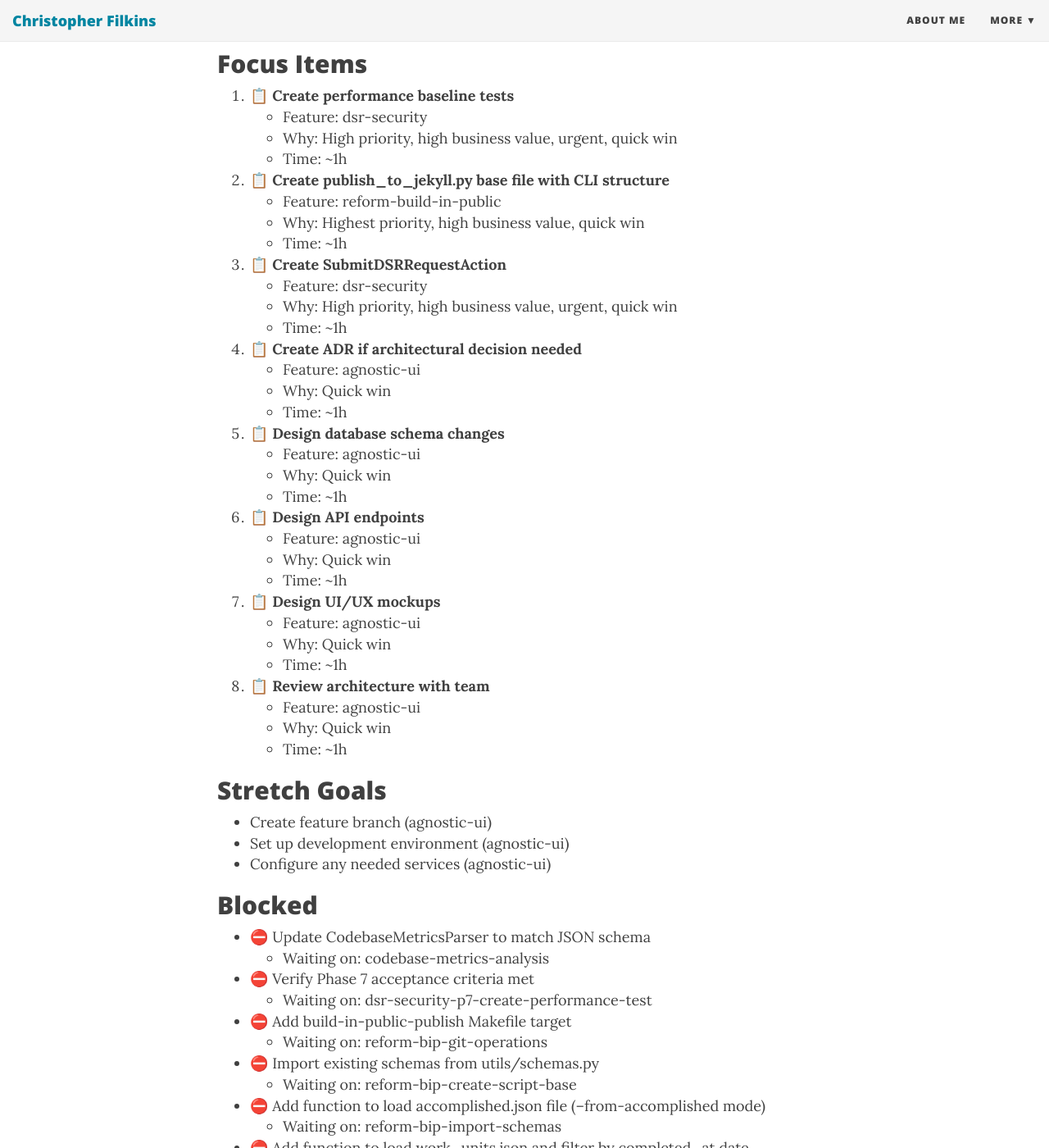
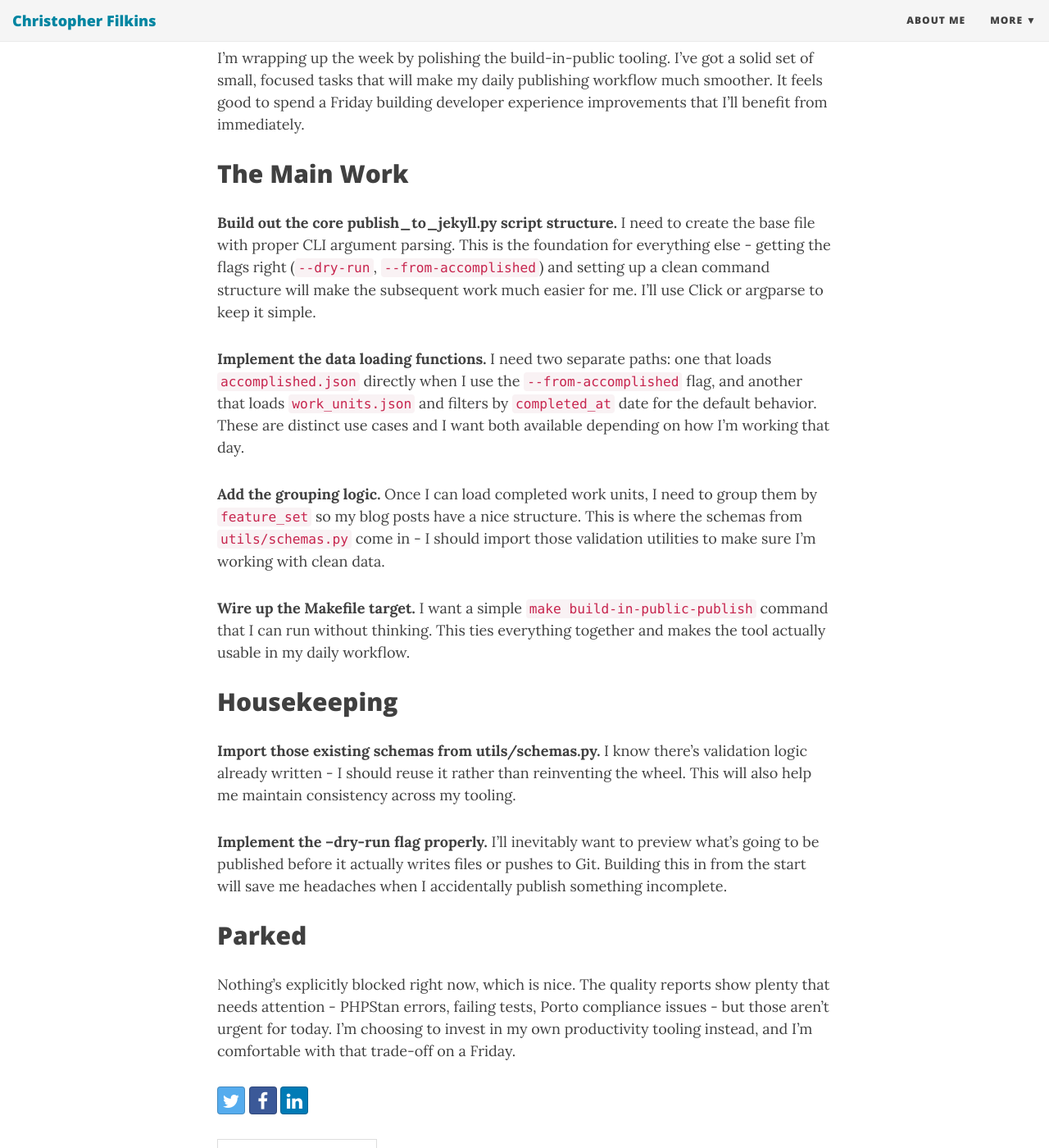
Before and after one commit to filchyboy/filchyboy.github.io, a Jekyll site: the page built from _posts/2025-12-05-todays-plan.md, in a window 1280 px wide and 1400 px high, scrolled down 315 px. Shown: the whole window at 82% size. Built offline with Jekyll 4.4.1, drawn with Linux system fonts in a browser that asks for light colours; nearby versions of some CDN libraries; some of the changed text lies outside the part shown.

Commit message:
Add daily plan: 2025-12-05

```diff
--- a/_posts/2025-12-05-todays-plan.md
+++ b/_posts/2025-12-05-todays-plan.md
@@ -4,177 +4,28 @@ title: "Daily Plan - 2025-12-05"
 date: 2025-12-05
 ---
 
-# Daily Plan - 2025-12-05
+# Daily Plan - Friday, December 05, 2025
 
-**Generated:** 2025-12-05 15:11 UTC
-**Total Time:** 11 hours
+## Today's Theme
 
-## Focus Items
+I'm wrapping up the week by polishing the build-in-public tooling. I've got a solid set of small, focused tasks that will make my daily publishing workflow much smoother. It feels good to spend a Friday building developer experience improvements that I'll benefit from immediately.
 
-1. 📋 **Create performance baseline tests**
-   - Feature: dsr-security
-   - Why: High priority, high business value, urgent, quick win
-   - Time: ~1h
+## The Main Work
 
-2. 📋 **Create publish_to_jekyll.py base file with CLI structure**
-   - Feature: reform-build-in-public
-   - Why: Highest priority, high business value, quick win
-   - Time: ~1h
+**Build out the core publish_to_jekyll.py script structure.** I need to create the base file with proper CLI argument parsing. This is the foundation for everything else - getting the flags right (`--dry-run`, `--from-accomplished`) and setting up a clean command structure will make the subsequent work much easier for me. I'll use Click or argparse to keep it simple.
 
-3. 📋 **Create SubmitDSRRequestAction**
-   - Feature: dsr-security
-   - Why: High priority, high business value, urgent, quick win
-   - Time: ~1h
+**Implement the data loading functions.** I need two separate paths: one that loads `accomplished.json` directly when I use the `--from-accomplished` flag, and another that loads `work_units.json` and filters by `completed_at` date for the default behavior. These are distinct use cases and I want both available depending on how I'm working that day.
 
-4. 📋 **Create ADR if architectural decision needed**
-   - Feature: agnostic-ui
-   - Why: Quick win
-   - Time: ~1h
+**Add the grouping logic.** Once I can load completed work units, I need to group them by `feature_set` so my blog posts have a nice structure. This is where the schemas from `utils/schemas.py` come in - I should import those validation utilities to make sure I'm working with clean data.
 
-5. 📋 **Design database schema changes**
-   - Feature: agnostic-ui
-   - Why: Quick win
-   - Time: ~1h
+**Wire up the Makefile target.** I want a simple `make build-in-public-publish` command that I can run without thinking. This ties everything together and makes the tool actually usable in my daily workflow.
 
-6. 📋 **Design API endpoints**
-   - Feature: agnostic-ui
-   - Why: Quick win
-   - Time: ~1h
+## Housekeeping
 
-7. 📋 **Design UI/UX mockups**
-   - Feature: agnostic-ui
-   - Why: Quick win
-   - Time: ~1h
+**Import those existing schemas from utils/schemas.py.** I know there's validation logic already written - I should reuse it rather than reinventing the wheel. This will also help me maintain consistency across my tooling.
 
-8. 📋 **Review architecture with team**
-   - Feature: agnostic-ui
-   - Why: Quick win
-   - Time: ~1h
+**Implement the --dry-run flag properly.** I'll inevitably want to preview what's going to be published before it actually writes files or pushes to Git. Building this in from the start will save me headaches when I accidentally publish something incomplete.
 
-## Stretch Goals
+## Parked
 
-- Create feature branch (agnostic-ui)
-- Set up development environment (agnostic-ui)
-- Configure any needed services (agnostic-ui)
-
-## Blocked
-
-- ⛔ Update CodebaseMetricsParser to match JSON schema
-  - Waiting on: codebase-metrics-analysis
-- ⛔ Verify Phase 7 acceptance criteria met
-  - Waiting on: dsr-security-p7-create-performance-test
-- ⛔ Add build-in-public-publish Makefile target
-  - Waiting on: reform-bip-git-operations
-- ⛔ Import existing schemas from utils/schemas.py
-  - Waiting on: reform-bip-create-script-base
-- ⛔ Add function to load accomplished.json file (--from-accomplished mode)
-  - Waiting on: reform-bip-import-schemas
-- ⛔ Add function to load work_units.json and filter by completed_at date
-  - Waiting on: reform-bip-import-schemas
-- ⛔ Add function to group completed units by feature_set
-  - Waiting on: reform-bip-load-accomplished, reform-bip-load-work-units
-- ⛔ Add --dry-run flag for preview mode
-  - Waiting on: reform-bip-generate-markdown
-- ⛔ Add --from-accomplished flag to use accomplished.json instead of work_units.json
-  - Waiting on: reform-bip-load-accomplished
-- ⛔ Add function to create new Jekyll post file
-  - Waiting on: reform-bip-generate-markdown
-- ⛔ Add git add/commit/push operations
-  - Waiting on: reform-bip-create-post
-- ⛔ Test full workflow: accomplished → publish
-  - Waiting on: reform-bip-makefile-publish
-- ⛔ Test actual publish to filchyboy.github.io
-  - Waiting on: reform-bip-test-e2e-workflow
-- ⛔ Create SendVerificationEmailAction
-  - Waiting on: dsr-security-p5-create-submit-action
-- ⛔ Create SubmitDSRRequest form request
-  - Waiting on: dsr-security-p5-create-email-action
-- ⛔ Verify controller methods work correctly
-  - Waiting on: dsr-security-p5-create-form-request
-- ⛔ Add function to generate Jekyll markdown from grouped data
-  - Waiting on: reform-bip-group-by-feature
-- ⛔ Complete deployment signoff
-  - Waiting on: dsr-security-p10-create-runbook
-- ⛔ Create DSRVerificationNotification
-  - Waiting on: dsr-security-p5-verify-controller-tests
-- ⛔ Update .env.example with DSR config
-  - Waiting on: dsr-security-p8-update-changelog
-- ⛔ Create DSRConfigTest
-  - Waiting on: dsr-security-p9-create-config-file
-- ⛔ Deploy UUID migration to staging
-  - Waiting on: dsr-security-p9-create-config-tests
-- ⛔ Deploy UUID migration to production
-  - Waiting on: dsr-security-p10-deploy-staging-uuid
-- ⛔ Enable full verification enforcement
-  - Waiting on: dsr-security-p10-deploy-prod-token
-- ⛔ Create operations runbook
-  - Waiting on: dsr-security-p10-setup-monitoring
-- ⛔ Add --date flag to specify which day to publish
-  - Waiting on: reform-bip-create-script-base
-- ⛔ Add --output flag to specify Jekyll blog directory
-  - Waiting on: reform-bip-create-script-base
-- ⛔ Add function to locate existing Jekyll post for the day
-  - Waiting on: reform-bip-generate-markdown
-- ⛔ Add --skip-git flag to skip git operations
-  - Waiting on: reform-bip-git-operations
-- ⛔ Add error handling for missing Jekyll blog directory
-  - Waiting on: reform-bip-create-script-base
-- ⛔ Create test_publish_to_jekyll.py test file
-  - Waiting on: reform-bip-generate-markdown
-- ⛔ Test: Transform accomplished.json to markdown
-  - Waiting on: reform-bip-create-tests
-- ⛔ Test: Group units by feature_set
-  - Waiting on: reform-bip-create-tests
-- ⛔ Test: Generate correct post filename from date
-  - Waiting on: reform-bip-create-tests
-- ⛔ Add build-in-public-preview Makefile target
-  - Waiting on: reform-bip-makefile-publish
-- ⛔ Test --dry-run mode produces valid preview
-  - Waiting on: reform-bip-makefile-preview
-- ⛔ Create ADR-0081 for build-in-public reform
-  - Waiting on: reform-bip-test-real-publish
-- ⛔ Update docs/build_in_public/user-guide.md
-  - Waiting on: reform-bip-test-real-publish
-- ⛔ Update docs/build_in_public/README.md
-  - Waiting on: reform-bip-update-user-guide
-- ⛔ Create config/dsr.php
-  - Waiting on: dsr-security-p9-update-env-example
-- ⛔ Deploy verification token to staging
-  - Waiting on: dsr-security-p10-deploy-prod-uuid
-- ⛔ Deploy verification token to production
-  - Waiting on: dsr-security-p10-deploy-staging-token
-- ⛔ Setup monitoring and alerts
-  - Waiting on: dsr-security-p10-enable-full-enforcement
-- ⛔ Add function to determine post title from accomplished data
-  - Waiting on: reform-bip-group-by-feature
-- ⛔ Test: Handle empty accomplished report
-  - Waiting on: reform-bip-create-tests
-- ⛔ Update CLAUDE.md with DSR patterns
-  - Waiting on: dsr-security-p8-create-security-docs
-- ⛔ Update CHANGELOG.md
-  - Waiting on: dsr-security-p8-update-claude-md
-- ⛔ Test: Handle report with no completed units
-  - Waiting on: reform-bip-create-tests
-- ⛔ Add function to merge new content into existing post
-  - Waiting on: reform-bip-locate-existing-post
-- ⛔ Update make help to include new targets
-  - Waiting on: reform-bip-makefile-publish
-- ⛔ Add deprecation header to publish-to-jekyll-blog.sh
-  - Waiting on: reform-bip-update-user-guide
-- ⛔ Add deprecation header to generate-build-in-public-summary.sh
-  - Waiting on: reform-bip-update-user-guide
-- ⛔ Add deprecation header to publish-build-in-public.sh
-  - Waiting on: reform-bip-update-user-guide
-- ⛔ Create API documentation
-  - Waiting on: dsr-security-p7-verify-acceptance-criteria
-- ⛔ Create security documentation
-  - Waiting on: dsr-security-p8-create-api-docs
-- ⛔ Add deprecation header to extract-commit-info.py
-  - Waiting on: reform-bip-update-user-guide
-- ⛔ Add deprecation header to extract-tweets.py
-  - Waiting on: reform-bip-update-user-guide
-
-## Notes
-
-- 57 item(s) blocked - check dependencies
-- Total estimated time: 8 hours
+Nothing's explicitly blocked right now, which is nice. The quality reports show plenty that needs attention - PHPStan errors, failing tests, Porto compliance issues - but those aren't urgent for today. I'm choosing to invest in my own productivity tooling instead, and I'm comfortable with that trade-off on a Friday.
```
